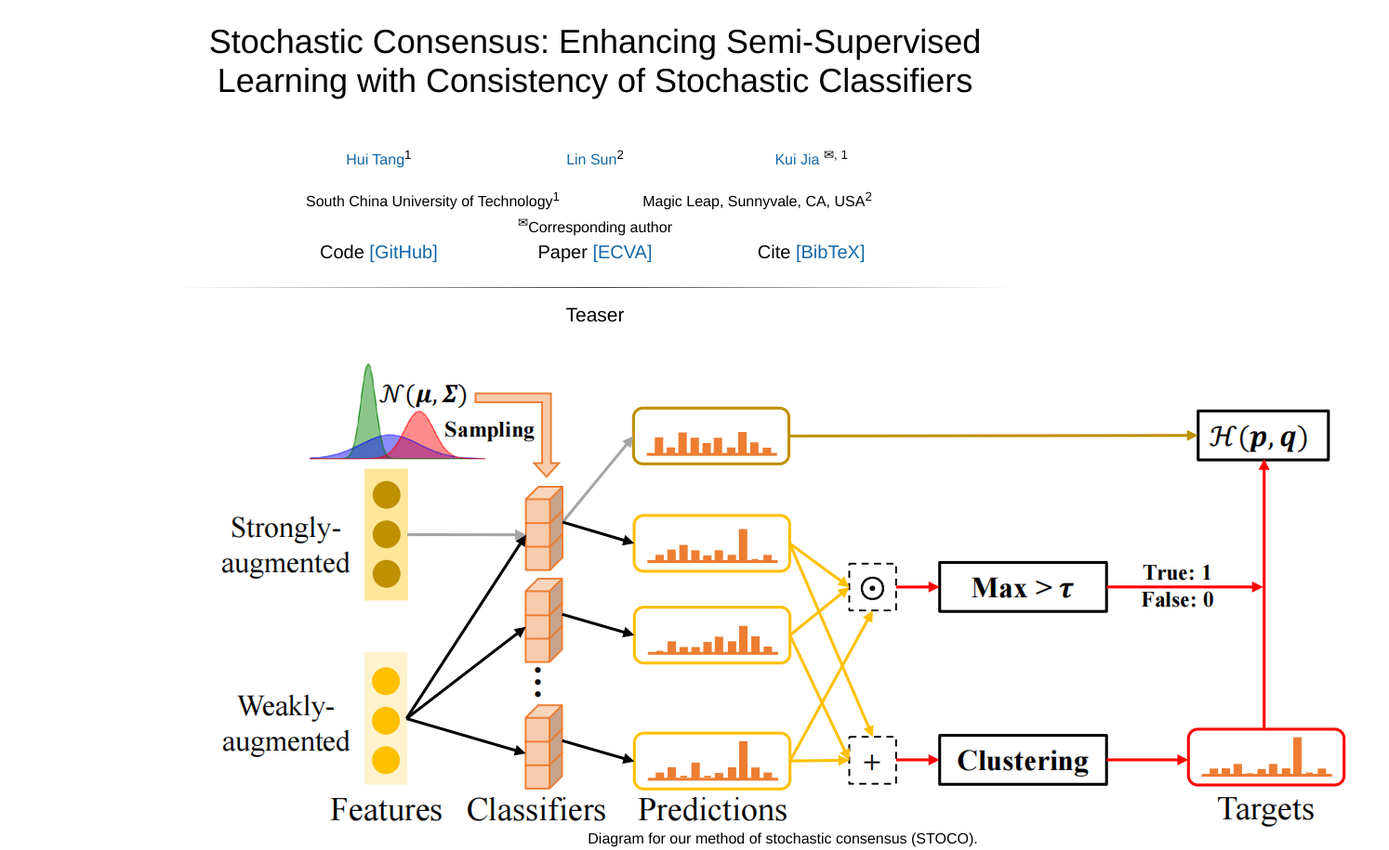
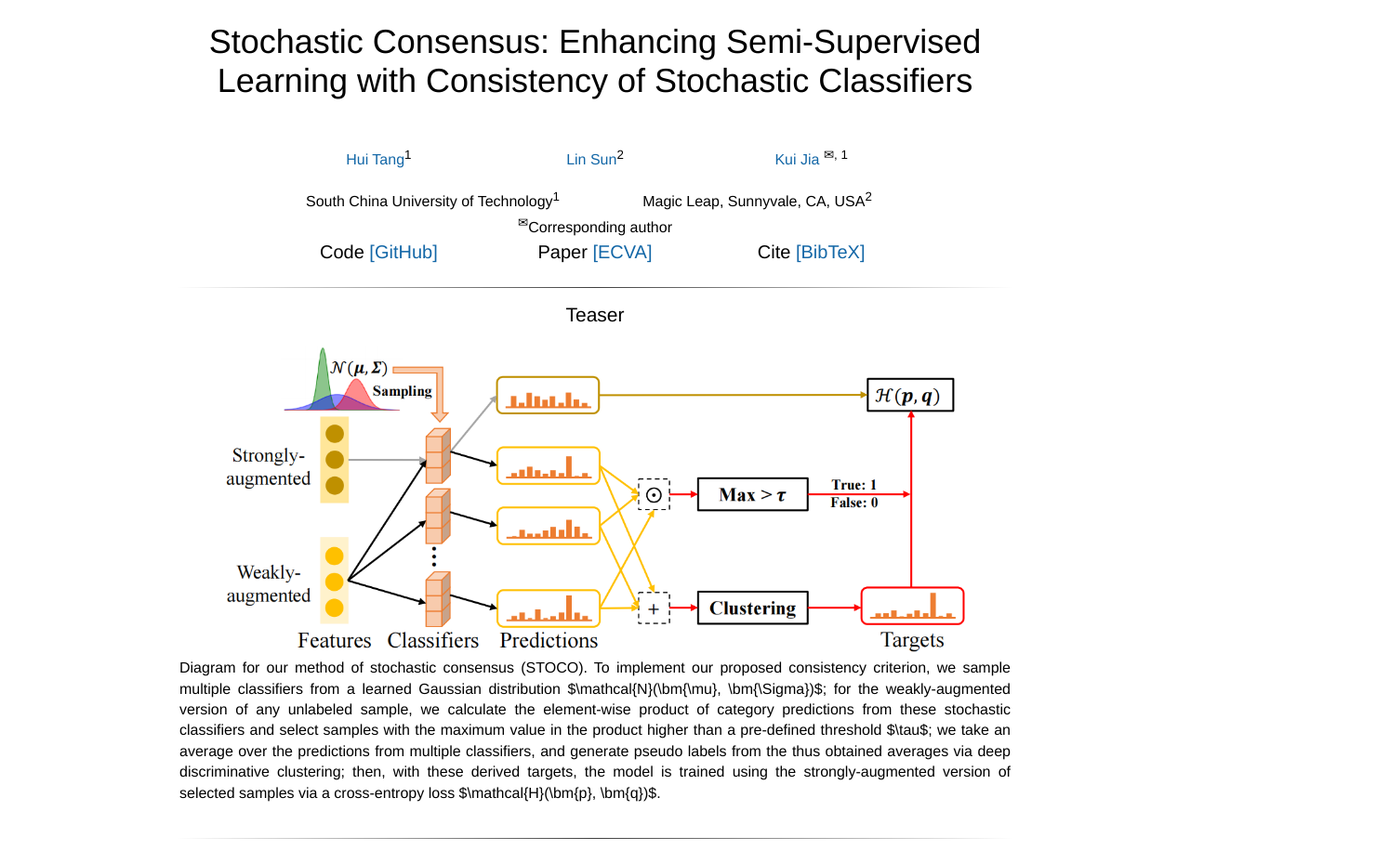
Before and after one commit to huitangtang/STOCO, a plain HTML site: page docs/index.html in a window 1280 px wide. Shown: the top 915 px of the page at 93% size, 1494 px wide, since content can reach past the window. Drawn offline with Linux system fonts and the light colour scheme; a web font is replaced by a local one.

Commit message:
Update index.html

```diff
--- a/docs/index.html
+++ b/docs/index.html
@@ -276,16 +276,6 @@
 <table>
     <tr>
         <td>
-	    <div class="columns is-centered">
-            <div class="column is-full-width">
-	    <figure>
-            <img src="resources/fig2.png"
-                alt="Diagram for our method of stochastic consensus (STOCO)."
-                class="fig2" />
-            <figcaption align="center">Diagram for our method of stochastic consensus (STOCO).</figcaption>
-            </figure>
-	    </div>
-	    </div>
             <div style="text-align: center;">
                 <img src="resources/fig2.png" width="800px">
             </div>
```
